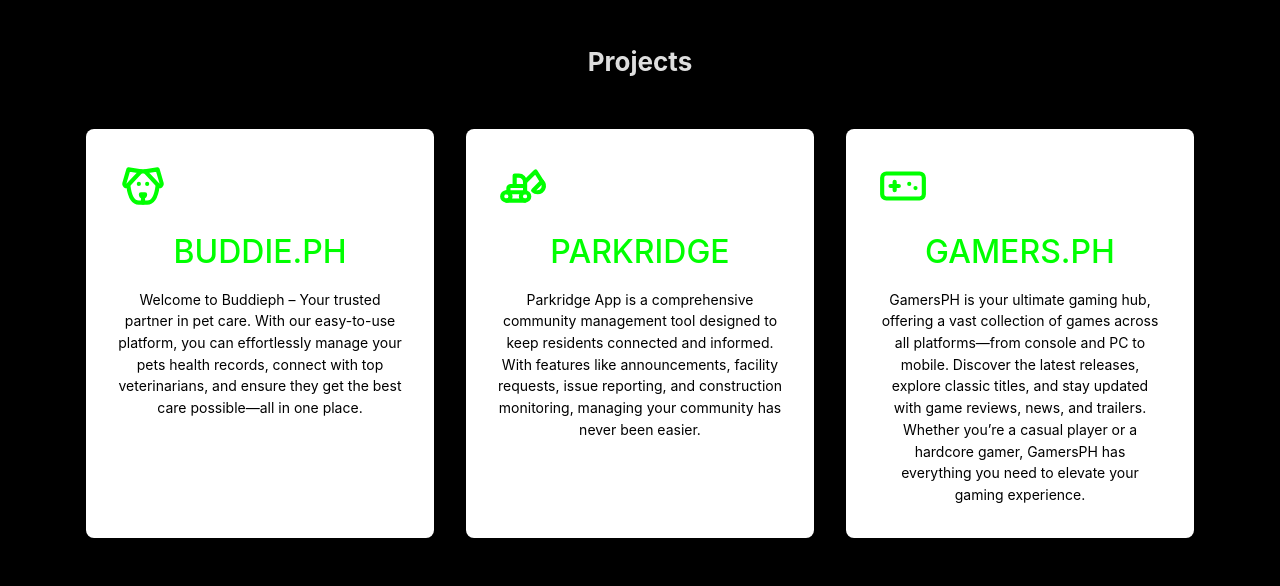
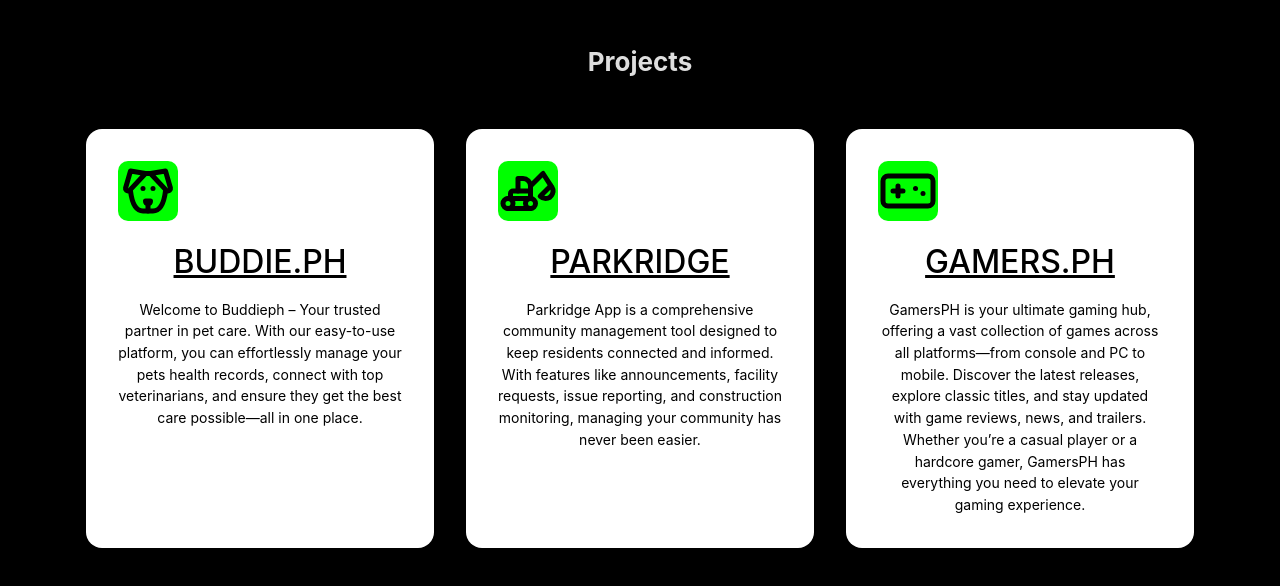
Before and after one commit to mikelagumbay22/jmlagumbay.com, a React (Vite) app: page /projects in a window 1280 px wide. Shown: the top 586 px of the page. Built offline with nearby package versions, Linux system fonts and the light colour scheme.

Commit message:
fix: made some minor changes css in projects

```diff
--- a/src/components/Projects.jsx
+++ b/src/components/Projects.jsx
@@ -7,7 +7,6 @@ import {
   rem,
 } from '@mantine/core';
 import { IconDog, IconBackhoe, IconDeviceGamepad } from '@tabler/icons-react';
-
 
 const mockdata = [
   {
@@ -36,23 +35,28 @@ const mockdata = [
 function Projects() {
 
   const features = mockdata.map((feature) => (
-    <Card key={feature.title} shadow="md" radius="md" padding="xl" >
+    <Card key={feature.title} shadow="md" radius="lg" padding="xl">
       <feature.icon
-        style={{ width: rem(50), height: rem(50) }}
+        style={{
+          width: rem(60),
+          height: rem(60),
+          backgroundColor: 'lime',
+          borderRadius: rem(10), // Half of the width/height for a circular effect
+        }}
         stroke={2}
-        color='lime'
+        color="black"
       />
-      <Text fz="lg" fw={500}  mt="md">
+      <Text fz="lg" fw={500} mt="md">
         <a
           href={feature.link}
           target="_blank"
           rel="noopener noreferrer"
-          style={{ color: 'lime', textDecoration: 'none', fontSize:'2rem' }}
+          style={{ color: 'black', fontSize: '2rem', textDecoration: 'underline' }}
         >
           {feature.title}
         </a>
       </Text>
-      <Text fz="sm" mt="sm" >
+      <Text fz="sm" mt="sm">
         {feature.description}
       </Text>
     </Card>
--- a/src/components/WorkExperience.jsx
+++ b/src/components/WorkExperience.jsx
@@ -76,7 +76,7 @@ function WorkExperience() {
         </Table>
       </div>
       <div style={{ display: 'flex', justifyContent: 'center', alignItems: 'center', marginTop: '20px' }}>
-        <Text style={{ marginRight: '10px', fontWeight: 'bold', color:'lime', textDecoration: 'underline',}}>Here is a copy of my resume</Text>
+        <Text style={{ marginRight: '10px', fontWeight: 'bold', color:'lime', textDecoration: 'underline',fontSize:'1.2rem'}}>Here is a copy of my resume</Text>
         <a
           href="https://drive.google.com/file/d/1hbwVyUHfXbyPsQ1zYm34HYcorkC0AfkX/view?usp=sharing"
           target="_blank"
```
Also changed, not shown: src/components/Projects.module.css (deleted).
